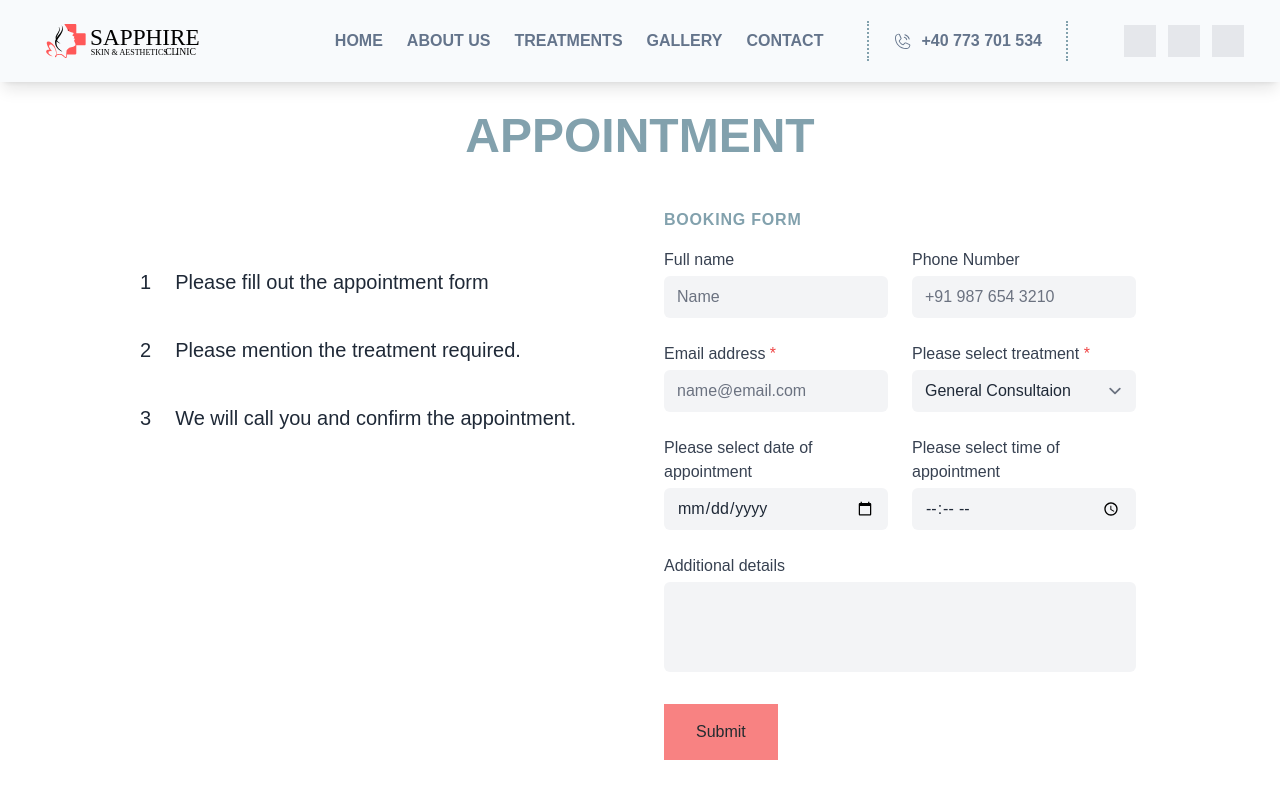
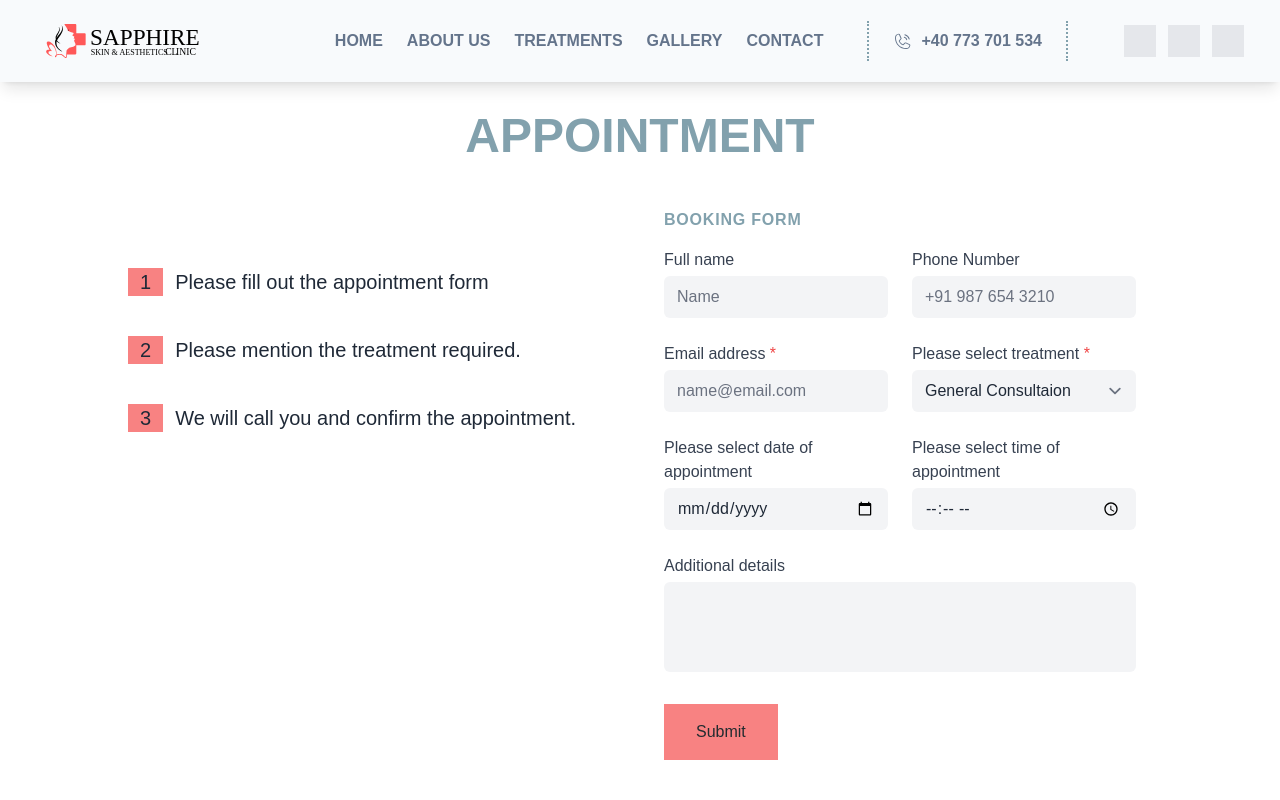
Before and after one commit to mohansky/sapphireclinic, a Next.js app: page /appointment in a window 1280 px wide. Shown: the top 800 px of the page. Built offline with nearby package versions, Linux system fonts and the light colour scheme; some icons are missing.

Commit message:
Add files via upload

```diff
--- a/pages/appointment.js
+++ b/pages/appointment.js
@@ -33,7 +33,7 @@ export default function Appointment() {
             <ul className=" my-5">
               {AppointmentSteps.steps.map((item, index) => (
                 <li className="my-10 text-xl flex" key={index}>
-                  <span className="py-0 px-3 grid place-items-center bg-scyellow">{index + 1}</span>
+                  <span className="py-0 px-3 grid place-items-center bg-scred">{index + 1}</span>
                   {/* <span className="py-2 px-4 bg-scyellow">{index + 1}</span> */}
                   {/* <Icon icon="material-symbols:looks-one-sharp" width="30"/> */}
                   <span className="ml-3 text-xl grid place-items-center">{item}</span>
```
